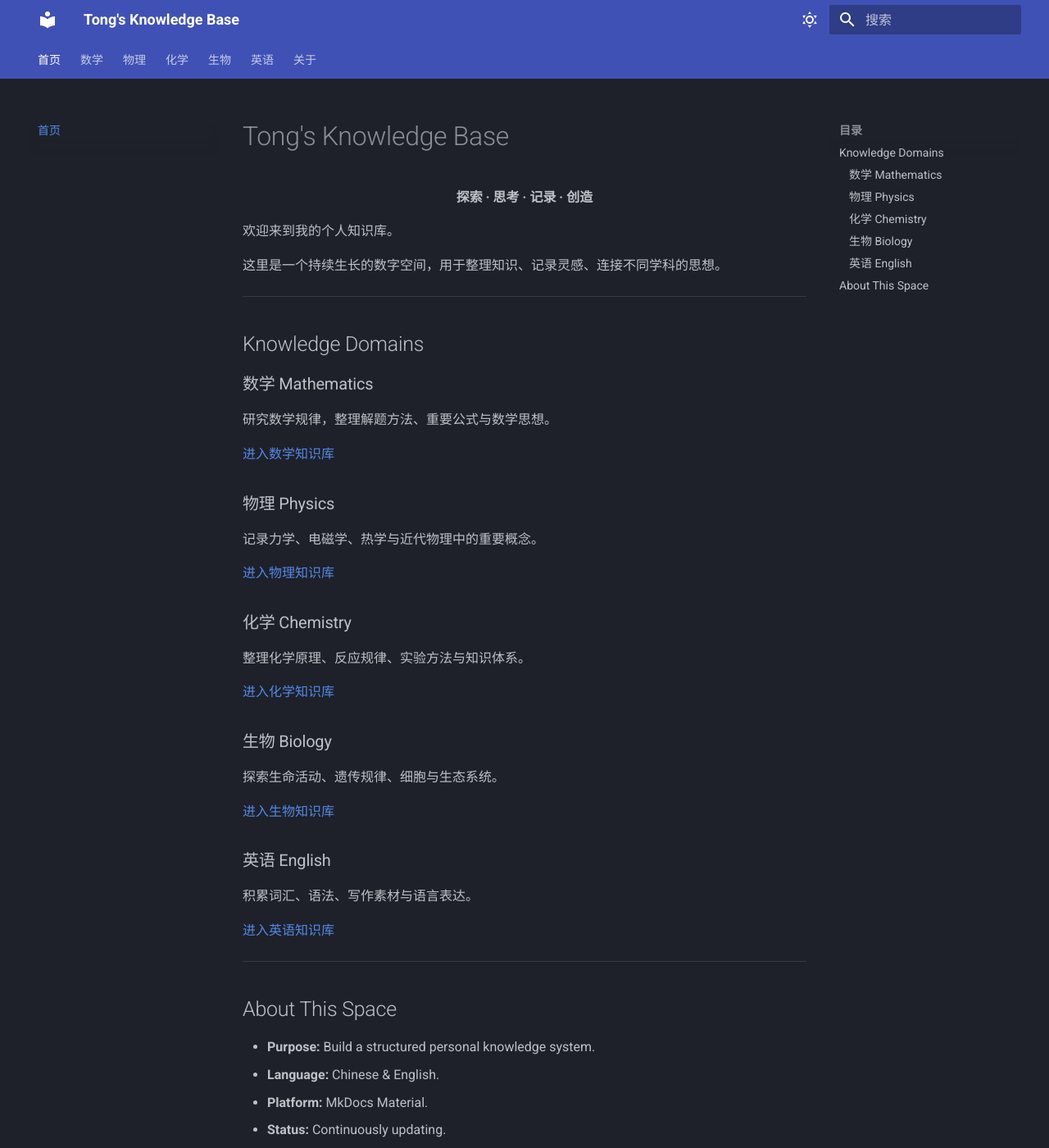
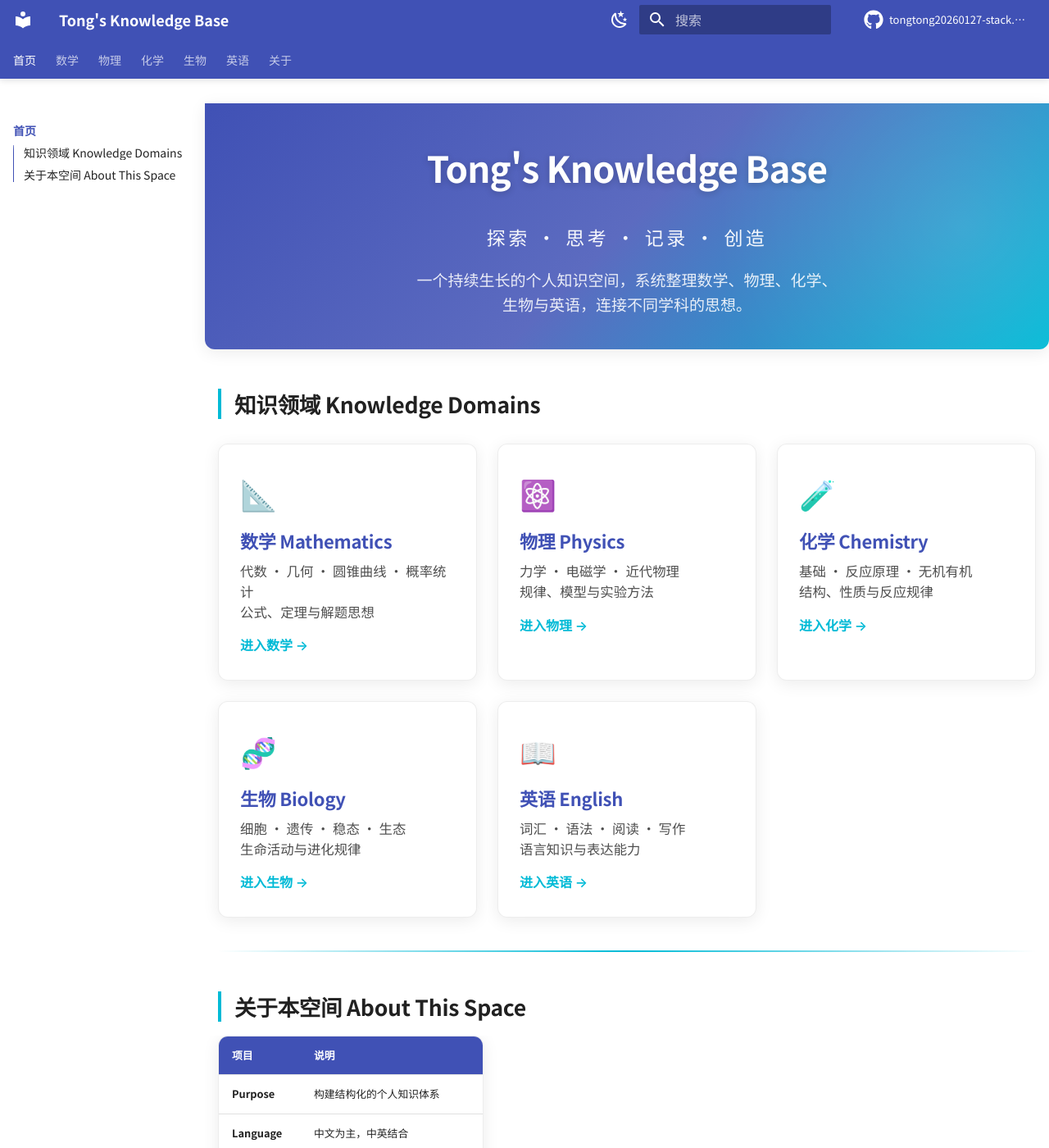
Before and after one commit to tongtong20260127-stack/tongtong20260127-stack.github.io, an MkDocs documentation site: the page built from docs/index.md, in a window 1280 px wide and 1400 px high. Shown: the whole window at 82% size. Built offline with MkDocs 1.6.1 and Material for MkDocs 9.7.7, drawn with Linux system fonts in a browser that asks for light colours; comment, search, counter and statistics services are not loaded; some of the changed text lies outside the part shown.

Commit message:
style: 全面提升网站视觉效果（主题、卡片、动画、字体与首页重构）

```diff
--- a/docs/index.md
+++ b/docs/index.md
@@ -1,53 +1,60 @@
+<div class="kb-hero" markdown="0">
+  <h1>Tong's Knowledge Base</h1>
+  <p class="kb-tagline">探索 · 思考 · 记录 · 创造</p>
+  <p class="kb-desc">一个持续生长的个人知识空间，系统整理数学、物理、化学、生物与英语，连接不同学科的思想。</p>
+</div>
 
-# Tong's Knowledge Base
+## 知识领域 Knowledge Domains
 
-<p align="center">
-  <strong>探索 · 思考 · 记录 · 创造</strong>
-</p>
+<div class="kb-grid" markdown="0">
 
-欢迎来到我的个人知识库。
+  <a class="kb-card math" href="mathematics/">
+    <span class="kb-icon">📐</span>
+    <h3>数学 Mathematics</h3>
+    <p>代数 · 几何 · 圆锥曲线 · 概率统计<br>公式、定理与解题思想</p>
+    <span class="kb-link">进入数学 →</span>
+  </a>
 
-这里是一个持续生长的数字空间，用于整理知识、记录灵感、连接不同学科的思想。
+  <a class="kb-card physics" href="physics/">
+    <span class="kb-icon">⚛️</span>
+    <h3>物理 Physics</h3>
+    <p>力学 · 电磁学 · 近代物理<br>规律、模型与实验方法</p>
+    <span class="kb-link">进入物理 →</span>
+  </a>
+
+  <a class="kb-card chem" href="chemistry/">
+    <span class="kb-icon">🧪</span>
+    <h3>化学 Chemistry</h3>
+    <p>基础 · 反应原理 · 无机有机<br>结构、性质与反应规律</p>
+    <span class="kb-link">进入化学 →</span>
+  </a>
+
+  <a class="kb-card bio" href="biology/">
+    <span class="kb-icon">🧬</span>
+    <h3>生物 Biology</h3>
+    <p>细胞 · 遗传 · 稳态 · 生态<br>生命活动与进化规律</p>
+    <span class="kb-link">进入生物 →</span>
+  </a>
+
+  <a class="kb-card eng" href="english/">
+    <span class="kb-icon">📖</span>
+    <h3>英语 English</h3>
+    <p>词汇 · 语法 · 阅读 · 写作<br>语言知识与表达能力</p>
+    <span class="kb-link">进入英语 →</span>
+  </a>
+
+</div>
 
 ---
 
-## Knowledge Domains
+## 关于本空间 About This Space
 
-### 数学 Mathematics
+| 项目 | 说明 |
+|------|------|
+| **Purpose** | 构建结构化的个人知识体系 |
+| **Language** | 中文为主，中英结合 |
+| **Platform** | MkDocs Material + GitHub Pages |
+| **Status** | 持续更新中 |
 
-研究数学规律，整理解题方法、重要公式与数学思想。
-
-[进入数学知识库](mathematics/index.md)
-
-### 物理 Physics
-
-记录力学、电磁学、热学与近代物理中的重要概念。
-
-[进入物理知识库](physics/index.md)
-
-### 化学 Chemistry
-
-整理化学原理、反应规律、实验方法与知识体系。
-
-[进入化学知识库](chemistry/index.md)
-
-### 生物 Biology
-
-探索生命活动、遗传规律、细胞与生态系统。
-
-[进入生物知识库](biology/index.md)
-
-### 英语 English
-
-积累词汇、语法、写作素材与语言表达。
-
-[进入英语知识库](english/index.md)
-
----
-
-## About This Space
-
-- **Purpose:** Build a structured personal knowledge system.
-- **Language:** Chinese & English.
-- **Platform:** MkDocs Material.
-- **Status:** Continuously updating.
+!!! tip "使用提示"
+    点击上方卡片或顶部导航进入各学科。侧边栏可展开子模块，支持深色/浅色模式切换与全文搜索。
--- /dev/null
+++ b/docs/javascripts/extra.js
@@ -0,0 +1,25 @@
+// 轻微页面增强：卡片入场动画
+document.addEventListener("DOMContentLoaded", () => {
+  const cards = document.querySelectorAll(".kb-card, .kb-stat");
+  if (!cards.length) return;
+
+  const observer = new IntersectionObserver(
+    (entries) => {
+      entries.forEach((entry, i) => {
+        if (entry.isIntersecting) {
+          entry.target.style.opacity = "1";
+          entry.target.style.transform = "translateY(0)";
+          observer.unobserve(entry.target);
+        }
+      });
+    },
+    { threshold: 0.12 }
+  );
+
+  cards.forEach((card, index) => {
+    card.style.opacity = "0";
+    card.style.transform = "translateY(16px)";
+    card.style.transition = `opacity 0.45s ease ${index * 0.06}s, transform 0.45s ease ${index * 0.06}s`;
+    observer.observe(card);
+  });
+});
--- /dev/null
+++ b/docs/javascripts/mathjax.js
@@ -0,0 +1,16 @@
+window.MathJax = {
+  tex: {
+    inlineMath: [["$", "$"], ["\\(", "\\)"]],
+    displayMath: [["$$", "$$"], ["\\[", "\\]"]],
+    processEscapes: true,
+    processEnvironments: true
+  },
+  options: {
+    ignoreHtmlClass: ".*|",
+    processHtmlClass: "arithmatex"
+  }
+};
+
+document$.subscribe(() => {
+  MathJax.typesetPromise();
+});
--- /dev/null
+++ b/docs/stylesheets/extra.css
@@ -0,0 +1,330 @@
+/* ============================================
+   Tong's Knowledge Base — Custom Visual Styles
+   ============================================ */
+
+/* ---------- 全局字体与排版 ---------- */
+:root {
+  --kb-radius: 12px;
+  --kb-shadow: 0 4px 20px rgba(0, 0, 0, 0.08);
+  --kb-shadow-hover: 0 8px 30px rgba(0, 0, 0, 0.14);
+  --kb-transition: all 0.25s cubic-bezier(0.4, 0, 0.2, 1);
+}
+
+[data-md-color-scheme="slate"] {
+  --kb-shadow: 0 4px 20px rgba(0, 0, 0, 0.35);
+  --kb-shadow-hover: 0 8px 30px rgba(0, 0, 0, 0.5);
+}
+
+/* 正文行高与段落间距更舒适 */
+.md-typeset {
+  font-size: 0.85rem;
+  line-height: 1.75;
+}
+
+.md-typeset h1 {
+  font-weight: 700;
+  letter-spacing: -0.02em;
+  border-bottom: 2px solid var(--md-primary-fg-color);
+  padding-bottom: 0.3em;
+  margin-bottom: 1em;
+}
+
+.md-typeset h2 {
+  font-weight: 650;
+  margin-top: 1.8em;
+  padding-left: 0.6em;
+  border-left: 4px solid var(--md-accent-fg-color);
+}
+
+.md-typeset h3 {
+  font-weight: 600;
+  color: var(--md-primary-fg-color);
+}
+
+/* ---------- 首页 Hero 区域 ---------- */
+.kb-hero {
+  text-align: center;
+  padding: 2.5rem 1.5rem 2rem;
+  margin: -1rem -0.8rem 2rem;
+  border-radius: 0 0 var(--kb-radius) var(--kb-radius);
+  background: linear-gradient(135deg,
+    var(--md-primary-fg-color) 0%,
+    #5c6bc0 50%,
+    var(--md-accent-fg-color) 100%);
+  color: #fff;
+  box-shadow: var(--kb-shadow);
+  position: relative;
+  overflow: hidden;
+}
+
+.kb-hero::before {
+  content: "";
+  position: absolute;
+  top: -50%;
+  right: -20%;
+  width: 60%;
+  height: 200%;
+  background: radial-gradient(circle, rgba(255,255,255,0.12) 0%, transparent 70%);
+  pointer-events: none;
+}
+
+.kb-hero h1 {
+  color: #fff !important;
+  border-bottom: none !important;
+  font-size: 2.2rem;
+  margin-bottom: 0.4rem;
+  text-shadow: 0 2px 8px rgba(0,0,0,0.2);
+}
+
+.kb-hero .kb-tagline {
+  font-size: 1.15rem;
+  opacity: 0.95;
+  font-weight: 500;
+  letter-spacing: 0.15em;
+  margin-bottom: 0.8rem;
+}
+
+.kb-hero .kb-desc {
+  font-size: 0.95rem;
+  opacity: 0.88;
+  max-width: 520px;
+  margin: 0 auto;
+  line-height: 1.6;
+}
+
+/* ---------- 学科卡片网格 ---------- */
+.kb-grid {
+  display: grid;
+  grid-template-columns: repeat(auto-fit, minmax(260px, 1fr));
+  gap: 1.25rem;
+  margin: 1.5rem 0 2rem;
+}
+
+.kb-card {
+  display: block;
+  padding: 1.4rem 1.3rem;
+  border-radius: var(--kb-radius);
+  background: var(--md-default-bg-color);
+  border: 1px solid var(--md-default-fg-color--lightest);
+  box-shadow: var(--kb-shadow);
+  transition: var(--kb-transition);
+  text-decoration: none !important;
+  color: inherit !important;
+  position: relative;
+  overflow: hidden;
+}
+
+.kb-card::before {
+  content: "";
+  position: absolute;
+  top: 0;
+  left: 0;
+  width: 100%;
+  height: 4px;
+  background: linear-gradient(90deg, var(--md-primary-fg-color), var(--md-accent-fg-color));
+  opacity: 0;
+  transition: var(--kb-transition);
+}
+
+.kb-card:hover {
+  transform: translateY(-4px);
+  box-shadow: var(--kb-shadow-hover);
+  border-color: var(--md-accent-fg-color);
+}
+
+.kb-card:hover::before {
+  opacity: 1;
+}
+
+.kb-card .kb-icon {
+  font-size: 1.8rem;
+  margin-bottom: 0.5rem;
+  display: block;
+}
+
+.kb-card h3 {
+  margin: 0 0 0.4rem !important;
+  font-size: 1.1rem;
+  color: var(--md-primary-fg-color) !important;
+  border: none !important;
+  padding: 0 !important;
+}
+
+.kb-card p {
+  margin: 0;
+  font-size: 0.82rem;
+  opacity: 0.8;
+  line-height: 1.5;
+}
+
+.kb-card .kb-link {
+  display: inline-block;
+  margin-top: 0.7rem;
+  font-size: 0.8rem;
+  font-weight: 600;
+  color: var(--md-accent-fg-color) !important;
+}
+
+.kb-card:hover .kb-link {
+  letter-spacing: 0.03em;
+}
+
+/* 学科专属强调色 */
+.kb-card.math   { --card-accent: #5c6bc0; }
+.kb-card.physics { --card-accent: #26a69a; }
+.kb-card.chem   { --card-accent: #ef5350; }
+.kb-card.bio    { --card-accent: #66bb6a; }
+.kb-card.eng    { --card-accent: #42a5f5; }
+
+.kb-card.math:hover   { border-color: #5c6bc0; }
+.kb-card.physics:hover { border-color: #26a69a; }
+.kb-card.chem:hover   { border-color: #ef5350; }
+.kb-card.bio:hover    { border-color: #66bb6a; }
+.kb-card.eng:hover    { border-color: #42a5f5; }
+
+/* ---------- 信息框 / Admonition 美化 ---------- */
+.md-typeset .admonition {
+  border-radius: var(--kb-radius);
+  box-shadow: var(--kb-shadow);
+  border-left-width: 4px;
+}
+
+.md-typeset .admonition-title {
+  font-weight: 600;
+}
+
+/* ---------- 表格美化 ---------- */
+.md-typeset table:not([class]) {
+  border-radius: var(--kb-radius);
+  overflow: hidden;
+  box-shadow: var(--kb-shadow);
+  border: 1px solid var(--md-default-fg-color--lightest);
+}
+
+.md-typeset table:not([class]) th {
+  background: var(--md-primary-fg-color);
+  color: #fff;
+  font-weight: 600;
+  border: none;
+}
+
+.md-typeset table:not([class]) tr:hover {
+  background-color: rgba(0, 0, 0, 0.03);
+}
+
+[data-md-color-scheme="slate"] .md-typeset table:not([class]) tr:hover {
+  background-color: rgba(255, 255, 255, 0.04);
+}
+
+/* ---------- 代码块 ---------- */
+.md-typeset pre > code {
+  border-radius: 8px;
+}
+
+.md-typeset code {
+  border-radius: 4px;
+  padding: 0.1em 0.35em;
+}
+
+/* ---------- 引用块 ---------- */
+.md-typeset blockquote {
+  border-left: 4px solid var(--md-accent-fg-color);
+  border-radius: 0 var(--kb-radius) var(--kb-radius) 0;
+  background: rgba(0, 0, 0, 0.03);
+  padding: 0.8em 1.2em;
+  margin-left: 0;
+}
+
+[data-md-color-scheme="slate"] .md-typeset blockquote {
+  background: rgba(255, 255, 255, 0.04);
+}
+
+/* ---------- 返回链接按钮风格 ---------- */
+.md-typeset a[href*="index.md"] {
+  font-weight: 500;
+}
+
+/* ---------- 页脚 ---------- */
+.md-footer {
+  margin-top: 2rem;
+}
+
+.md-footer-meta {
+  background-color: var(--md-footer-bg-color--dark);
+}
+
+/* ---------- 导航栏微调 ---------- */
+.md-header {
+  box-shadow: 0 2px 8px rgba(0, 0, 0, 0.12);
+}
+
+/* ---------- 侧边栏活跃项 ---------- */
+.md-nav__link--active {
+  font-weight: 700;
+}
+
+/* ---------- 滚动条美化（Webkit） ---------- */
+::-webkit-scrollbar {
+  width: 8px;
+  height: 8px;
+}
+
+::-webkit-scrollbar-track {
+  background: transparent;
+}
+
+::-webkit-scrollbar-thumb {
+  background: var(--md-default-fg-color--lighter);
+  border-radius: 4px;
+}
+
+::-webkit-scrollbar-thumb:hover {
+  background: var(--md-default-fg-color--light);
+}
+
+/* ---------- 关于页统计卡片 ---------- */
+.kb-stats {
+  display: grid;
+  grid-template-columns: repeat(auto-fit, minmax(140px, 1fr));
+  gap: 1rem;
+  margin: 1.5rem 0;
+}
+
+.kb-stat {
+  text-align: center;
+  padding: 1.2rem 0.8rem;
+  border-radius: var(--kb-radius);
+  background: linear-gradient(145deg, var(--md-primary-fg-color), #5c6bc0);
+  color: #fff;
+  box-shadow: var(--kb-shadow);
+}
+
+.kb-stat .num {
+  font-size: 1.8rem;
+  font-weight: 700;
+  display: block;
+  line-height: 1.2;
+}
+
+.kb-stat .label {
+  font-size: 0.78rem;
+  opacity: 0.9;
+}
+
+/* ---------- 分隔线 ---------- */
+.md-typeset hr {
+  border: none;
+  height: 2px;
+  background: linear-gradient(90deg, transparent, var(--md-accent-fg-color), transparent);
+  margin: 2rem 0;
+}
+
+/* ---------- 平滑滚动 ---------- */
+html {
+  scroll-behavior: smooth;
+}
+
+/* ---------- 内容区最大宽度微调 ---------- */
+.md-grid {
+  max-width: 64rem;
+}
--- a/mkdocs.yml
+++ b/mkdocs.yml
@@ -1,40 +1,110 @@
-
 site_name: Tong's Knowledge Base
 site_description: A personal knowledge base for learning notes and ideas
 site_url: https://tongtong20260127-stack.github.io/
+site_author: Tong
+
+repo_url: https://github.com/tongtong20260127-stack/tongtong20260127-stack.github.io
+repo_name: tongtong20260127-stack.github.io
+
+copyright: Copyright &copy; 2026 Tong's Knowledge Base
 
 theme:
   name: material
   language: zh
+  font:
+    text: Noto Sans SC
+    code: JetBrains Mono
   features:
     - navigation.tabs
+    - navigation.tabs.sticky
     - navigation.sections
+    - navigation.expand
     - navigation.top
+    - navigation.footer
+    - navigation.indexes
     - toc.follow
+    - toc.integrate
+    - search.suggest
+    - search.highlight
+    - search.share
     - content.code.copy
+    - content.code.annotate
+    - header.autohide
   palette:
-    - scheme: slate
+    - media: "(prefers-color-scheme: dark)"
+      scheme: slate
       primary: indigo
       accent: cyan
       toggle:
         icon: material/weather-sunny
         name: 切换到浅色模式
-    - scheme: default
+    - media: "(prefers-color-scheme: light)"
+      scheme: default
       primary: indigo
       accent: cyan
       toggle:
         icon: material/weather-night
         name: 切换到深色模式
+  icon:
+    repo: fontawesome/brands/github
+    admonition:
+      note: fontawesome/solid/note-sticky
+      tip: fontawesome/solid/bullseye
+      warning: fontawesome/solid/triangle-exclamation
+      quote: fontawesome/solid/quote-left
+
+plugins:
+  - search:
+      lang:
+        - zh
+        - en
+
+extra_css:
+  - stylesheets/extra.css
+
+extra_javascript:
+  - javascripts/extra.js
+  - javascripts/mathjax.js
+  - https://cdn.jsdelivr.net/npm/mathjax@3/es5/tex-mml-chtml.js
 
 markdown_extensions:
   - admonition
   - attr_list
   - def_list
   - footnotes
+  - md_in_html
+  - tables
+  - toc:
+      permalink: true
   - pymdownx.arithmatex:
       generic: true
+  - pymdownx.betterem
+  - pymdownx.caret
   - pymdownx.details
+  - pymdownx.emoji:
+      emoji_index: !!python/name:material.extensions.emoji.twemoji
+      emoji_generator: !!python/name:material.extensions.emoji.to_svg
+  - pymdownx.highlight:
+      anchor_linenums: true
+      line_spans: __span
+      pygments_lang_class: true
+  - pymdownx.inlinehilite
+  - pymdownx.keys
+  - pymdownx.mark
+  - pymdownx.smartsymbols
   - pymdownx.superfences
+  - pymdownx.tabbed:
+      alternate_style: true
+  - pymdownx.tasklist:
+      custom_checkbox: true
+  - pymdownx.tilde
+
+extra:
+  social:
+    - icon: fontawesome/brands/github
+      link: https://github.com/tongtong20260127-stack
+      name: GitHub
+  generator: false
 
 nav:
   - 首页: index.md
```
Also changed, not shown: docs/about.md (+60 -23 lines).
